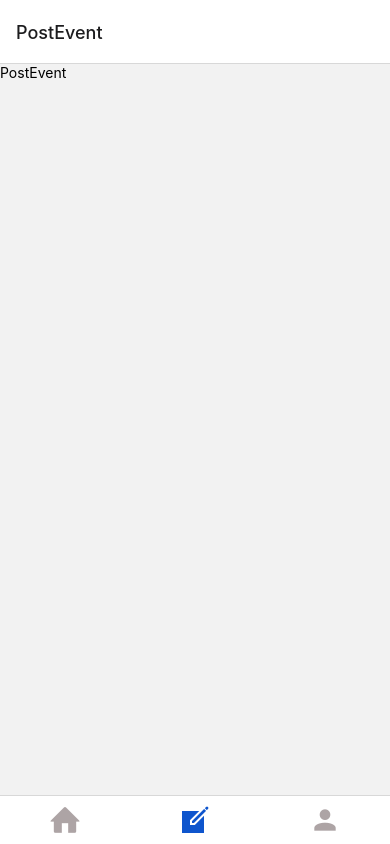
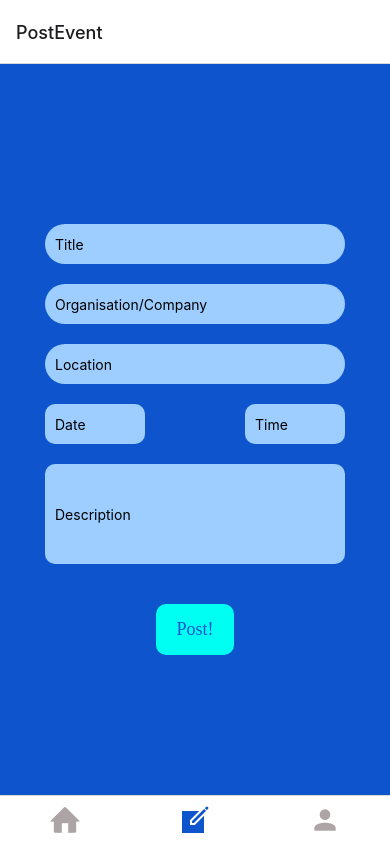
Before and after one commit to DanielMadaghjian/Networking-App, a React Native app: screen /PostEvent in a window 390 px wide. Built offline with nearby package versions, Linux system fonts and the light colour scheme.

Commit message:
set up form for postEvent page

```diff
--- a/assets/colors/colors.js
+++ b/assets/colors/colors.js
@@ -2,6 +2,7 @@ const colors = {
     lightBlue: '#9DCEFF',
     darkBlue: '#0E55CD',
     lightGrey: '#ADA4A5',
+    lightGreen: '#00fff3',
     white: '#FFFFFF'
 };
 
--- a/components/EventDetails.js
+++ b/components/EventDetails.js
@@ -62,7 +62,7 @@ const EventDetails = ({route, navigation}) => {
                         style={styles.buttonWrapper}
                         onPress={() => alert('Your going to '+ item.title + '!')}>
                         <Text style={styles.buttonText}>Attend!</Text>
-                    </TouchableOpacity>
+                </TouchableOpacity>
             </View>
         </View>
     );
--- a/components/PostEvent.js
+++ b/components/PostEvent.js
@@ -1,12 +1,105 @@
-import React from 'react';
-import {View, Text} from 'react-native';
+import React, {useState} from 'react';
+import {Picker, Text, StyleSheet, View, TextInput, Button} from 'react-native';
+import {TouchableOpacity} from 'react-native-gesture-handler';
+import { RotateInDownLeft } from 'react-native-reanimated';
+import colors from '../assets/colors/colors';
 
 const PostEvent = () => {
-    return (
-        <View>
-            <Text>PostEvent</Text>
+  const [title, setTitle] = useState('')
+  return (
+    <View style={styles.container}>
+
+      <View>
+        <TextInput placeholder="Title" style={styles.inputStyle} onChangeText={text => setTitle(text)}/>
+        <TextInput placeholder="Organisation/Company" style={styles.inputStyle} />
+        <TextInput placeholder="Location" style={styles.inputStyle} />
+        <View style={styles.locationAndText}>
+            <TextInput placeholder="Date" style={styles.inputStyleDateAndTime} />
+            <TextInput placeholder="Time" style={styles.inputStyleDateAndTime}/>
         </View>
-    );
+
+        <TextInput placeholder="Description" style={styles.inputStyleDescription} />
+        {/* <TextInput
+          secureTextEntry={true}
+          placeholder="Password"
+          style={styles.inputStyle}
+        />       */}
+      </View>
+         <TouchableOpacity
+          style={styles.buttonWrapper}
+          onPress={() => alert('You posted the event: ' + title)}>
+            <Text style={styles.buttonText}>Post!</Text>
+        </TouchableOpacity>
+
+    </View>
+  );
 };
 
+const styles = StyleSheet.create({
+  container: {
+    flex: 1,
+    backgroundColor: colors.darkBlue,
+    alignItems: 'center',
+    justifyContent: 'center',
+  },
+
+  formLabel: {
+    fontSize: 20,
+    color: colors.lightBlue,
+  },
+  inputStyle: {
+    marginTop: 20,
+    width: 300,
+    height: 40,
+    paddingHorizontal: 10,
+    borderRadius: 50,
+    backgroundColor: colors.lightBlue,
+  },
+  inputStyleDateAndTime: {
+    marginTop: 20,
+    width: 100,
+    height: 40,
+    paddingHorizontal: 10,
+    borderRadius: 10,
+    backgroundColor: colors.lightBlue,
+  },
+  inputStyleDescription: {
+    marginTop: 20,
+    width: 300,
+    height: 100,
+    paddingHorizontal: 10,
+    borderRadius: 10,
+    backgroundColor: colors.lightBlue,
+  },
+  locationAndText: {
+    flexDirection: 'row',
+    justifyContent: 'space-between',
+    alignItems: 'center',
+  },
+  formText: {
+    alignItems: 'center',
+    justifyContent: 'center',
+    color: '#fff',
+    fontSize: 20,
+  },
+  text: {
+    color: '#fff',
+    fontSize: 20,
+  },
+  buttonWrapper: {
+    marginHorizontal: 20,
+    marginTop: 40,
+    backgroundColor: colors.lightGreen,
+    alignItems: 'center',
+    paddingVertical: 15,
+    borderRadius: 10,
+  },
+  buttonText: {
+    fontFamily: 'Lato-Bold',
+    fontSize: 18,
+    color: colors.darkBlue,
+    marginHorizontal: 20,
+  },
+});
+
 export default PostEvent;
--- a/package.json
+++ b/package.json
@@ -18,6 +18,7 @@
     "expo-status-bar": "~1.3.0",
     "react": "17.0.2",
     "react-dom": "17.0.2",
+    "react-hook-form": "^7.33.1",
     "react-native": "0.68.2",
     "react-native-gesture-handler": "^2.5.0",
     "react-native-reanimated": "~2.8.0",
--- a/react-native.config.js
+++ b/react-native.config.js
@@ -1,3 +1,3 @@
 module.exports = {
     assets: ['./assets/fonts/'],
-  };
+  };cd
```
Also changed, not shown: 1 other file (tests, documents, lock files or other folders).
